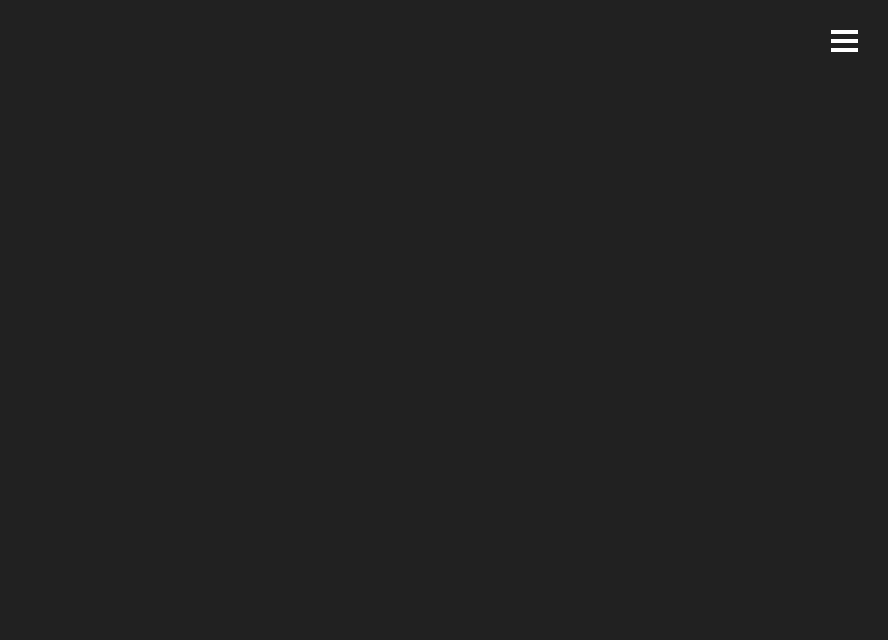
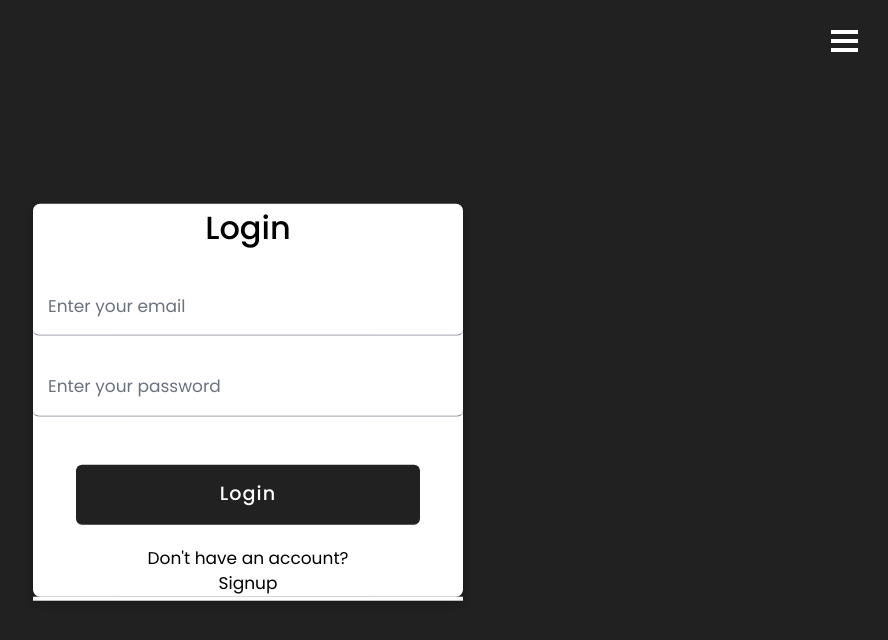
Before and after one commit to Jashanwebsite/frontend, a React (Vite) app: page / in a window 1280 px wide. Before the commit this address had no page. Shown: the top 640 px of the page, without its empty margins (392-1280 px from the left). Built offline with nearby package versions, Linux system fonts and the light colour scheme.

Commit message:
/frontend change

```diff
--- a/src/App.jsx
+++ b/src/App.jsx
@@ -14,13 +14,13 @@ function App() {
         <Navbarcomponent/>
         <div className="p-10">
           <Routes>
-          {localStorage.getItem("token") && <Route path="/frontend/" element={<Home />} />}
-          {!localStorage.getItem("token") && <Route path="/frontend/" element={<Login />} />}
-            <Route path="/frontend/About" element={<About />} />
-            <Route path="/frontend/home" element={<Home />} />
-            <Route path="/frontend/login" element={<Login/>} />
-            <Route path="/frontend/signup" element={<Signup/>} />
-            <Route path="/frontend/loader" element={<Loder/>}/>
+          {localStorage.getItem("token") && <Route path="/" element={<Home />} />}
+          {!localStorage.getItem("token") && <Route path="/" element={<Login />} />}
+            <Route path="/About" element={<About />} />
+            <Route path="/home" element={<Home />} />
+            <Route path="/login" element={<Login/>} />
+            <Route path="/signup" element={<Signup/>} />
+            <Route path="/loader" element={<Loder/>}/>
 
           </Routes>
         </div>
--- a/src/Components/Login.jsx
+++ b/src/Components/Login.jsx
@@ -28,7 +28,7 @@ function Login() {
     if (json.authtoken) {
       localStorage.setItem("token", json.authtoken)
       setloder(false)
-      navigate("/frontend/home")
+      navigate("/home")
 
     } else {
       setloder(false)
@@ -54,7 +54,7 @@ function Login() {
         </form>
         <div className="signup">
           <span className="signup">Don't have an account?
-            <Link to={"/fronetnd/Signup"}><div>Signup</div></Link>
+            <Link to={"/Signup"}><div>Signup</div></Link>
           </span>
         </div>
       </div>
--- a/src/Components/Note.jsx
+++ b/src/Components/Note.jsx
@@ -44,7 +44,7 @@ const Note = () => {
       </div>
     </div>
        </div>
-    <div className="grid lg:grid-cols-5  sm:grid-cols-3 grid-cols-2  gap-6">
+    <div className="grid lg:grid-cols-7  sm:grid-cols-3 grid-cols-2  gap-6">
       {notes.length === 0 && <div className="nonnote  ">no notes</div>}
       {notes.map && notes.map((note1) => {
         return (
--- a/src/Components/Signup.jsx
+++ b/src/Components/Signup.jsx
@@ -24,7 +24,7 @@ function Signup() {
           });
           const json = await response.json()
           if (json.authtoken){
-            navigate("/frontend/login")
+            navigate("/login")
           }else{
             console.log(json)
           }setloder(false)
@@ -43,7 +43,7 @@ function Signup() {
         <input type="button" onClick={handelclick} className="button" value="Signup"/>
       </form>
       <div className="signup">
-        <span className="signup">already have an account? <Link className='loginbutton text-slate-900' to={"/frontend/login"}>login</Link>
+        <span className="signup">already have an account? <Link className='loginbutton text-slate-900' to={"/login"}>login</Link>
         </span>
       </div></div></>
     )
```
